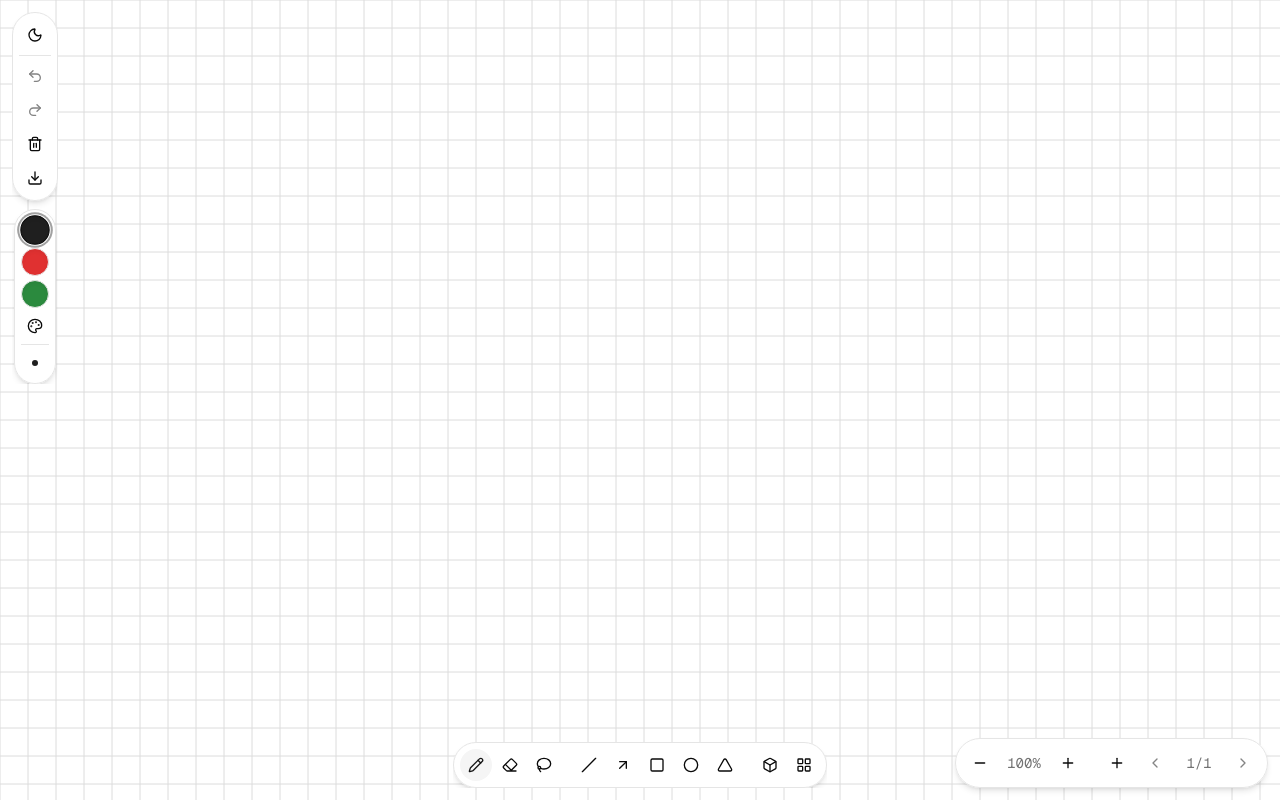
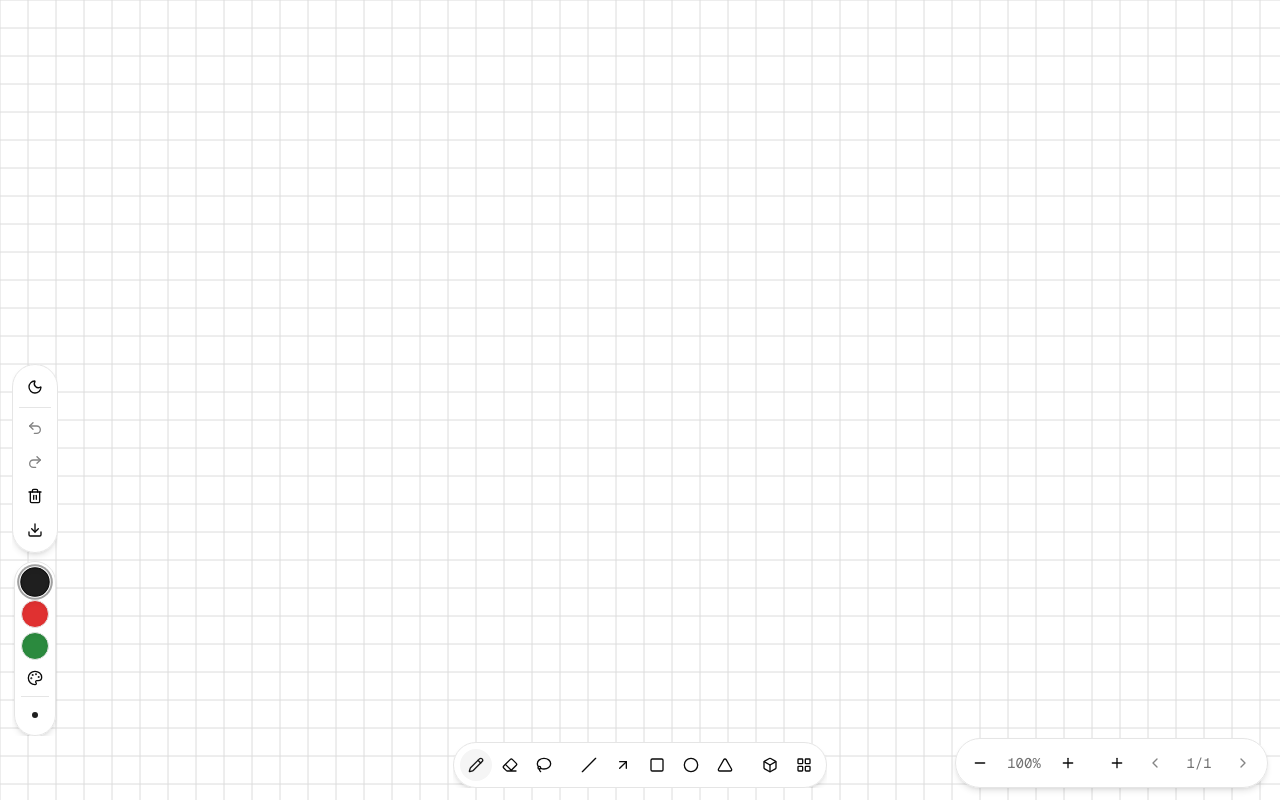
Before and after one commit to wizzyy0/whiteboard, a Next.js app: page / in a window 1280 px wide. Built offline with nearby package versions, Linux system fonts and the light colour scheme.

Commit message:
Колонка служебных кнопок и цветов — вниз слева

```diff
--- a/src/components/whiteboard/Whiteboard.tsx
+++ b/src/components/whiteboard/Whiteboard.tsx
@@ -733,9 +733,9 @@ export default function Whiteboard() {
         </div>
       </main>
 
-      {/* Служебные кнопки и цвета — компактная колонка слева */}
+      {/* Служебные кнопки и цвета — компактная колонка слева внизу */}
       <div
-        className="pointer-events-auto absolute left-3 top-3 z-20 flex max-h-[calc(100dvh-24px)] flex-col items-center gap-2 overflow-y-auto no-scrollbar"
+        className="pointer-events-auto absolute bottom-16 left-3 z-20 flex max-h-[calc(100dvh-88px)] flex-col items-center gap-2 overflow-y-auto no-scrollbar"
       >
         <SideActions
           bg={bg}
```
